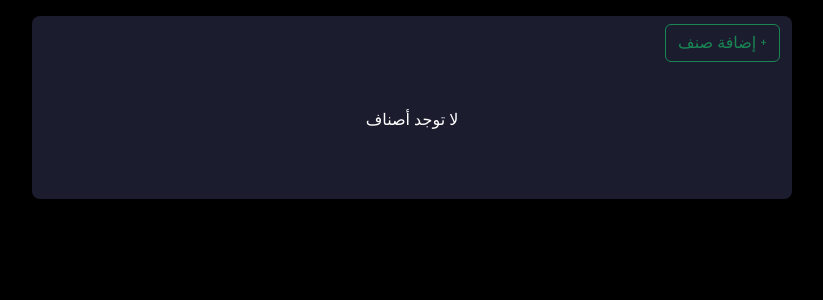
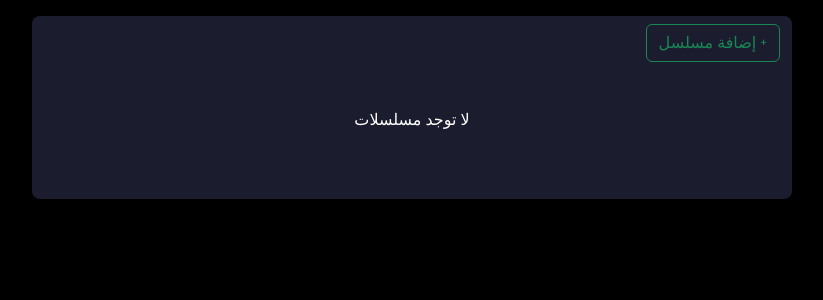
Before and after one commit to hagmir7/freedaz, a Django app: page /serie/list/ in a window 1280 px wide. Shown: the part 61-361 px from the top of the page, without its empty margins (228-1051 px from the left). Run offline with Django 4.2, Linux system fonts and the light colour scheme; data that the repository does not hold is empty; some libraries are stand-ins or nearby versions.

Commit message:
My new commit

```diff
--- a/video/forms.py
+++ b/video/forms.py
@@ -34,7 +34,7 @@ class MovieForm(forms.ModelForm):
         fields = ['title','image', 'description', 'tags', 'subscription', 'category']
 
 
-class SerieForm(forms.ModelForm):
+class EpisodeForm(forms.ModelForm):
     class Meta:
         model = Movie
         fields = ['title', 'list', 'tags', 'episode', 'is_last']
--- a/video/templates/serie/list.html
+++ b/video/templates/serie/list.html
@@ -6,7 +6,7 @@
     <div class="row d-flex justify-content-center mt-3">
         <div class="col-md-8 movie-card">
             <button type="button" class="btn btn-outline-success" data-bs-toggle="modal" data-bs-target="#exampleModal">
-                + إضافة صنف
+                + إضافة مسلسل
             </button>
             {% if series %}
             <table class="table bg-card">
@@ -31,7 +31,7 @@
                 </tbody>
             </table>
             {% else %}
-            <h6 class="text-center w-100 my-5">لا توجد أصناف</h6>
+            <h6 class="text-center w-100 my-5">لا توجد مسلسلات</h6>
             {% endif %}
         </div>
     </div>
@@ -44,14 +44,14 @@
     <div class="modal-dialog">
       <div class="modal-content bg-card">
         <div class="modal-header">
-          <h1 class="modal-title fs-5" id="exampleModalLabel">إنشاء صنف جديد</h1>
+          <h1 class="modal-title fs-5" id="exampleModalLabel">إنشاء مسلسل جديد</h1>
           <button type="button" class="btn-close" data-bs-dismiss="modal" aria-label="Close"></button>
         </div>
         <div class="modal-body">
         <form method="POST" action="{% url 'serie_create' %}" enctype="multipart/form-data">
             {% csrf_token %}
             {{ form|crispy }}
-            <button type="submit" class="btn btn-success w-100 mt-2">Save changes</button>
+            <button type="submit" class="btn btn-success w-100 mt-2">حفظ</button>
         </form>
         </div>
         <div class="modal-footer">
--- a/video/templates/video/show.html
+++ b/video/templates/video/show.html
@@ -12,6 +12,8 @@
 {% block content %}
 <div class="container-xxl mt-3">
     <div class="row">
+
+
         <div class="col-12 col-md-7">
             <video controls crossorigin playsinline poster="{% static 'img/background.svg' %}" id="player" class="border w-100">
                 <!-- movie files -->
@@ -22,6 +24,7 @@
                 {% endfor %}
                 <!-- Fallback for browsers that don't support the <video> element -->
             </video>
+
             <h1 class="h5 m-0 fw-bold text-white">{{ movie.title }}</h1>
             <p class="p-0 m-0 text-mut">{{ movie.views.all.count}} مشاهدات - {{ movie.uploaded_at|naturaltime }}</p>
 
--- a/video/views.py
+++ b/video/views.py
@@ -158,14 +158,14 @@ def create_movie(request):
 @user_passes_test(superuser_required)
 def create_episode(request):
     if request.method == 'POST':
-        form = SerieForm(request.POST, request.FILES)
+        form = EpisodeForm(request.POST, request.FILES)
         if form.is_valid():
             movie = form.save(commit=False)
             movie.user = request.user
             movie.save()
             return redirect(f'/upload/{movie.slug}')
     else:
-        form = SerieForm()
+        form = EpisodeForm()
     return render(request, 'video/create.html', {'form': form})
 
 
```
